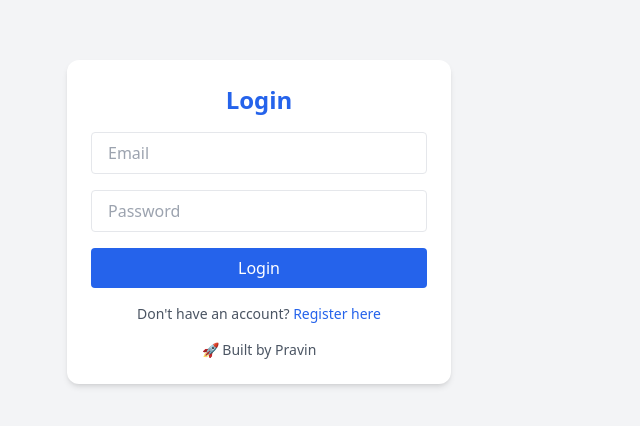
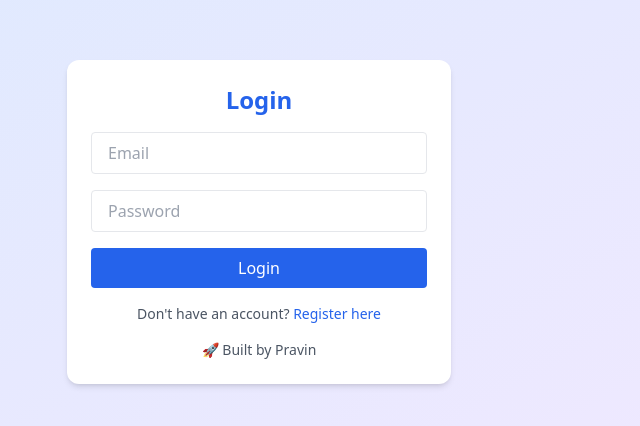
Before and after one commit to Nagar-17/task-manager-app-frontend, a React (Create React App) app: page / in a window 1280 px wide. Shown: the part 178-604 px from the top of the page, without its empty margins (381-1021 px from the left). Built offline with nearby package versions, Linux system fonts and the light colour scheme.

Commit message:
update register and login

```diff
--- a/src/pages/Login.js
+++ b/src/pages/Login.js
@@ -29,7 +29,7 @@
   };
 
   return (
-    <div className="min-h-screen flex items-center justify-center bg-gray-100 dark:bg-gray-900">
+    <div className="min-h-screen flex items-center justify-center bg-gradient-to-br from-blue-100 to-purple-100 dark:from-gray-900 dark:to-gray-800">
       <div className="login-page bg-white dark:bg-gray-800 p-6 rounded-xl shadow-md w-full max-w-sm">
         <h2 className="text-2xl font-semibold mb-4 text-center text-blue-600 dark:text-blue-300">Login</h2>
         <form onSubmit={handleLogin} className="space-y-4">
--- a/src/pages/Register.js
+++ b/src/pages/Register.js
@@ -71,7 +71,7 @@
         {loading ? (
         <div className="w-5 h-5 border-2 border-white border-t-transparent rounded-full animate-spin"></div>
          ) : (
-          Register
+          "Register"
           )}
         </button>
 
```
